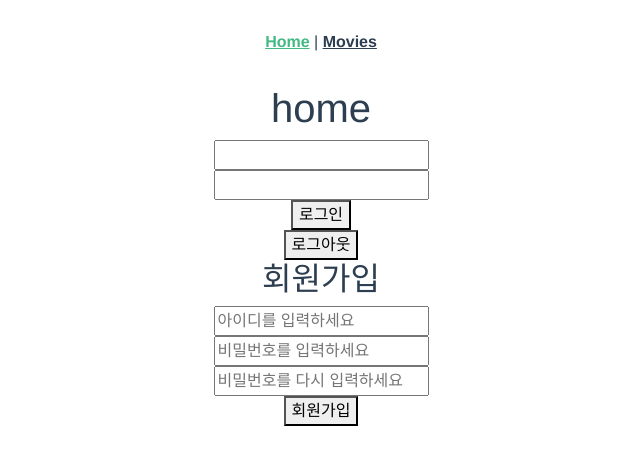
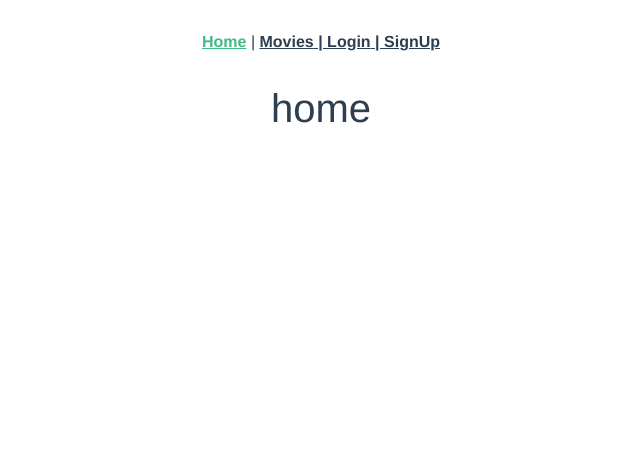
Before and after one commit to blue4683/CinemaSquad, a Vue app in the folder final-pjt-front/: page / in a window 1280 px wide. Shown: the top 464 px of the page, without its empty margins (319-959 px from the left). Built offline with nearby package versions, Linux system fonts and the light colour scheme.

Commit message:
프론트엔드 회원가입 및 로그인 기능

```diff
--- a/final-pjt-front/src/App.vue
+++ b/final-pjt-front/src/App.vue
@@ -3,10 +3,25 @@
     <nav>
       <router-link to="/">Home</router-link> |
       <router-link to="/movies">Movies</router-link>
+      <router-link to="/login" v-if="isNotLogin"> | Login</router-link>
+      <router-link to="/signup" v-if="isNotLogin"> | SignUp</router-link>
     </nav>
     <router-view/>
   </div>
 </template>
+
+<script>
+export default {
+  computed: {
+    isLogin(){
+      return this.$store.getters.isLogin;
+    },
+    isNotLogin(){
+      return this.$store.getters.isNotLogin;
+    }
+  }
+}
+</script>
 
 <style>
 #app {
--- /dev/null
+++ b/final-pjt-front/src/components/common/AppFooter.vue
@@ -0,0 +1,10 @@
+<template>
+  <div>all right reserved</div>
+</template>
+
+<style scoped>
+div {
+  padding: 1rem;
+  border-top: 1px solid black;
+}
+</style>
--- /dev/null
+++ b/final-pjt-front/src/components/common/AppLoading.vue
@@ -0,0 +1,5 @@
+<template>
+  <div class="spinner-border text-dark" role="status">
+    <span class="visually-hidden">Loading...</span>
+  </div>
+</template>
--- /dev/null
+++ b/final-pjt-front/src/components/common/AppLogout.vue
@@ -0,0 +1,21 @@
+<template>
+  <div>
+    <button type="button" class="btn btn-link" @click="logout">로그아웃</button>
+  </div>
+</template>
+
+<script>
+export default {
+  methods: {
+    logout() {
+      this.$store.dispatch("logout").then((flag) => {
+        if (flag) {
+          alert("로그아웃 성공")
+        } else {
+          alert("로그아웃 실패");
+        }
+      });
+    },
+  },
+};
+</script>
--- /dev/null
+++ b/final-pjt-front/src/components/common/AppUsername.vue
@@ -0,0 +1,15 @@
+<template>
+  <div>
+    <h1>Welcome, {{ username }}</h1>
+  </div>
+</template>
+
+<script>
+export default {
+  computed: {
+    username() {
+      return this.$store.state.username;
+    },
+  },
+};
+</script>
--- a/final-pjt-front/src/router/index.js
+++ b/final-pjt-front/src/router/index.js
@@ -2,6 +2,10 @@ import Vue from 'vue'
 import VueRouter from 'vue-router'
 import HomeView from '../views/HomeView.vue'
 import BoardView from '@/views/BoardView'
+import SignUpView from '@/views/SignUpView'
+import LogInView from '@/views/LogInView'
+
+
 
 Vue.use(VueRouter)
 
@@ -16,6 +20,18 @@ const routes = [
     name: 'BoardView',
     component: BoardView
   },
+  {
+    path: '/signup',
+    name: 'SignUpView',
+    component: SignUpView
+  },
+
+  {
+    path: '/login',
+    name: 'LogInView',
+    component: LogInView
+  },
+
 ]
 
 const router = new VueRouter({
--- a/final-pjt-front/src/store/index.js
+++ b/final-pjt-front/src/store/index.js
@@ -17,10 +17,14 @@ export default new Vuex.Store({
     movies: [
     ],
     token: null,
+    username: "",
   },
   getters: {
     isLogin(state) {
       return state.token ? true : false
+    },
+    isNotLogin(state){
+      return state.token ? false : true
     }
   },
   mutations: {
@@ -30,7 +34,10 @@ export default new Vuex.Store({
     // signup & login -> 완료하면 토큰 발급
     SAVE_TOKEN(state, token) {
       state.token = token
-      router.push({name : 'BoardView'}) // store/index.js $router 접근 불가 -> import를 해야함
+      // router.push({name : 'home'}) // store/index.js $router 접근 불가 -> import를 해야함
+    },
+    CHANGE_USERNAME(state, newUsername){
+      state.username = newUsername;
     }
   },
   actions: {
@@ -52,6 +59,11 @@ export default new Vuex.Store({
       const password1 = payload.password1
       const password2 = payload.password2
 
+      if (password1 !== password2) {
+        alert("비밀번호가 일치하지 않습니다.");
+        return;
+      }
+
       axios({
         method: 'post',
         url: `${API_URL}/accounts/signup/`,
@@ -63,9 +75,13 @@ export default new Vuex.Store({
           // console.log(res)
           // context.commit('SIGN_UP', res.data.key)
           context.commit('SAVE_TOKEN', res.data.key)
+          context.commit("CHANGE_USERNAME", username)
+          alert("회원가입 성공")
+          router.push({name : 'home'})
         })
         .catch((err) => {
-        console.log(err)
+          alert("회원가입 실패")
+          console.log(err)
       })
     },
     login(context, payload) {
@@ -81,9 +97,30 @@ export default new Vuex.Store({
       })
         .then((res) => {
         context.commit('SAVE_TOKEN', res.data.key)
+        context.commit("CHANGE_USERNAME", username)
+        alert("로그인 성공")
+        router.push({name : 'home'})
         })
-      .catch((err) => console.log(err))
-    }
+      .catch((err) => {
+        alert("로그인 실패")
+        console.log(err)})
+    },
+    logout(context) {
+      return axios
+        .post(
+          `${API_URL}/accounts/logout/`,
+          `Token ${context.state.token}`
+        )
+        .then(() => {
+          context.commit("SAVE_TOKEN", "");
+          context.commit("CHANGE_USERNAME", "")
+          return true;
+        })
+        .catch((error) => {
+          console.error(error);
+          return false;
+        });
+    },
   },
   modules: {
   }
--- a/final-pjt-front/src/views/HomeView.vue
+++ b/final-pjt-front/src/views/HomeView.vue
@@ -1,93 +1,27 @@
 <template>
   <div class="home">
     <h1>home</h1>
-    <div>
-      <div class="id-input-wrapper">
-        <input type="text" v-model="userid" />
-      </div>
-      <div class="password-input-wrapper">
-        <input type="password" v-model="userpw" />
-      </div>
-      <button v-on:click="login">로그인</button>
-    </div>
-    <div>
-      <button v-on:click="logout">로그아웃</button>
-    </div>
-    <div>
-      <h2>회원가입</h2>
-      <div>
-        <input type="text" v-model="signupID" placeholder="아이디를 입력하세요">
-      </div>
-      <div>
-        <input type="password" v-model="signupPW1" placeholder="비밀번호를 입력하세요">
-      </div>
-      <div>
-        <input type="password" v-model="signupPW2" placeholder="비밀번호를 다시 입력하세요"/>
-      </div>
-      <button v-on:click="signup">회원가입</button>
-    </div>
+    <AppUsername v-if="isLogin"/>
+    <AppLogout v-if="isLogin"/>
   </div>
 </template>
 
 <script>
-import axios from "axios";
+import AppUsername from "@/components/common/AppUsername.vue";
+import AppLogout from "@/components/common/AppLogout.vue";
+
 export default {
-  data() {
-    return {
-      userid: "",
-      userpw: "",
-      signupID: "",
-      signupPW1: "",
-      signupPW2: "",
-      URL: "http://localhost:8000/",
-      TOKEN: "",
-    };
+  components: {
+    AppUsername,
+    AppLogout,
   },
-  methods: {
-    async login() {
-      try {
-        console.log(this.userid);
-        console.log(this.userpw);
-        const response = await axios.post(this.URL + "accounts/login/", {
-          username: this.userid,
-          password: this.userpw,
-        });
-        if (response.data) {
-          console.log(response.data);
-          this.TOKEN = response.data.key;
-        }
-      } catch (error) {
-        console.log(error);
-      }
+  computed: {
+    isLogin(){
+      return this.$store.getters.isLogin;
     },
-    async logout() {
-      try {
-        const response = await axios.post(this.URL + "accounts/logout/");
-        if (response.data) {
-          console.log(response.data);
-          this.TOKEN = "";
-        }
-      } catch (error) {
-        console.log(error);
-      }
-    },
-    async signup() {
-      if (this.signupPW1 !== this.signupPW2) {
-        alert("비밀번호가 일치하지 않습니다.");
-        return;
-      }
-      try {
-        const response = await axios.post(this.URL + "accounts/signup/", {
-          username: this.signupID,
-          password1: this.signupPW1,
-          password2: this.signupPW2,
-        });
-        console.log(response.data);
-        this.TOKEN = response.data.key;
-      } catch (error) {
-        console.log(error);
-      }
-    },
+    isNotLogin(){
+      return this.$store.getters.isNotLogin;
+    }
   },
-};
+}
 </script>
--- /dev/null
+++ b/final-pjt-front/src/views/LogInView.vue
@@ -0,0 +1,39 @@
+<template>
+  <div>
+    <h1>LogIn Page</h1>
+    <form @submit.prevent="login">
+      <label for="username">username : </label>
+      <input type="text" id="username" v-model="username"><br>
+
+      <label for="password"> password : </label>
+      <input type="password" id="password" v-model="password"><br>
+
+      <input type="submit" value="logIn">
+    </form>
+  </div>
+</template>
+
+<script>
+export default {
+  name: 'LogInView',
+  data() {
+    return {
+      username: null,
+      password: null,
+    }
+  },
+  methods: {
+    login() {
+      const username = this.username
+      const password = this.password
+
+      const payload = {
+        username, password
+      }
+
+      this.$store.dispatch('login', payload)
+
+    }
+  }
+}
+</script>
--- /dev/null
+++ b/final-pjt-front/src/views/SignUpView.vue
@@ -0,0 +1,45 @@
+<template>
+  <div>
+    <h1>회원가입</h1>
+    <form @submit.prevent="signUp">
+      <label for="username">username : </label>
+      <input type="text" id="username" v-model="username"><br>
+
+      <label for="password1"> password : </label>
+      <input type="password" id="password1" v-model="password1"><br>
+
+      <label for="password2"> password confirmation : </label>
+      <input type="password" id="password2" v-model="password2">
+
+      <input type="submit" value="SignUp">
+    </form>
+  </div>
+</template>
+
+<script>
+export default {
+  name: 'SignUpView',
+  data() {
+    return {
+      username: null,
+      password1: null,
+      password2: null,
+    }
+  },
+  methods: {
+    signUp() {
+      // console.log('signup')
+      const username = this.username
+      const password1 = this.password1
+      const password2 = this.password2
+
+      const payload = {
+        username, password1, password2
+      }
+
+      this.$store.dispatch('signUp', payload)
+
+    }
+  }
+}
+</script>
```
Also changed, not shown: final-pjt-front/src/components/common/ArrowBack.vue (added, +22 -0 lines).
